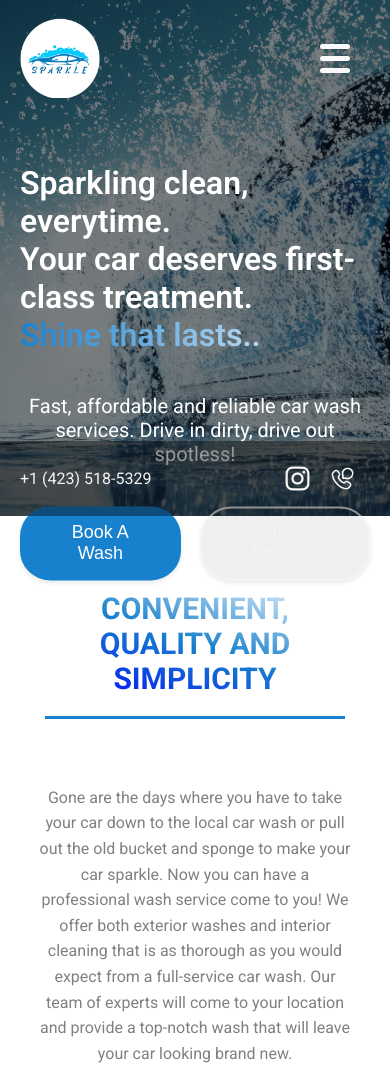
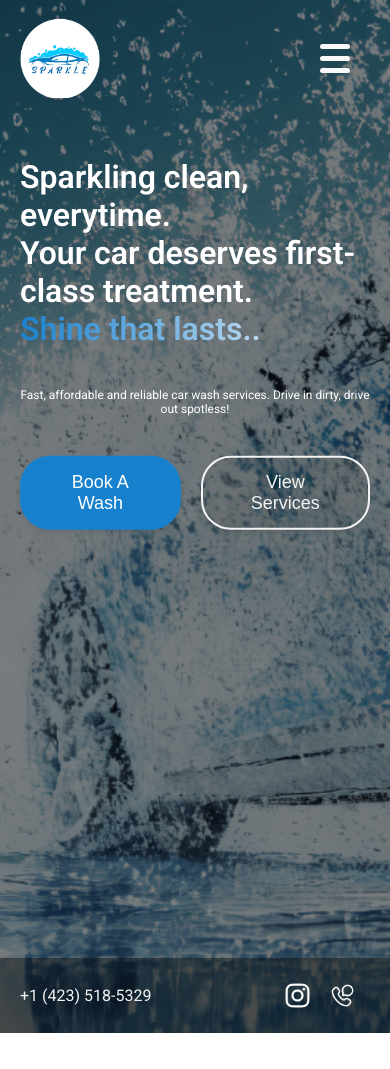
Before and after one commit to TheWebstr25/sparkle-car-wash, a plain HTML site: page index.html in a window 390 px wide. Shown: the top 1069 px of the page. Drawn offline with Linux system fonts and the light colour scheme.

Commit message:
Update hero section height and adjust description font size

```diff
--- a/style.css
+++ b/style.css
@@ -671,8 +671,12 @@ li{
   }
 
   .hero{
-    height: fit-content;
+    height: 120vh;
     padding: 10px 20px;
+  }
+
+  #desc{
+    font-size: 12px;
   }
 
   .cont{
```
